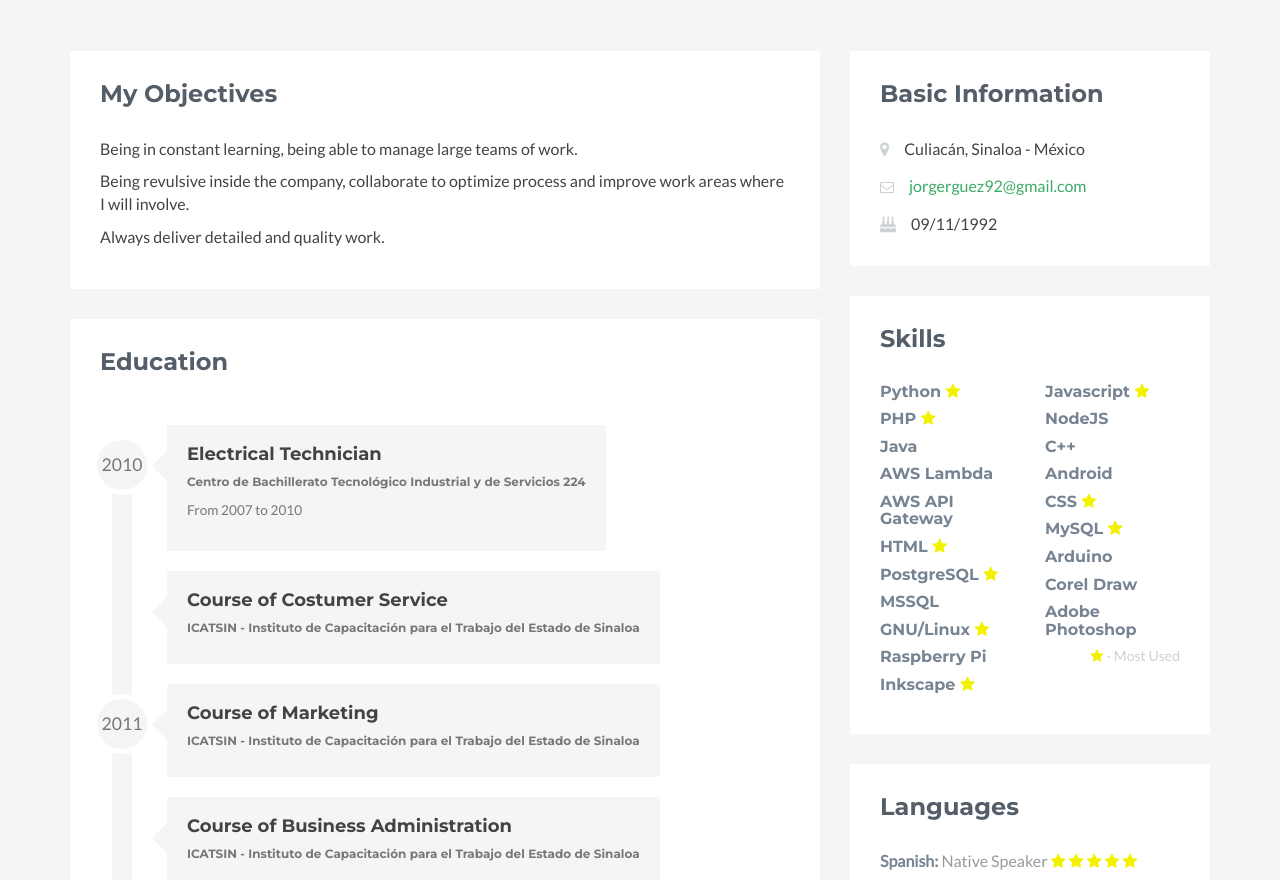
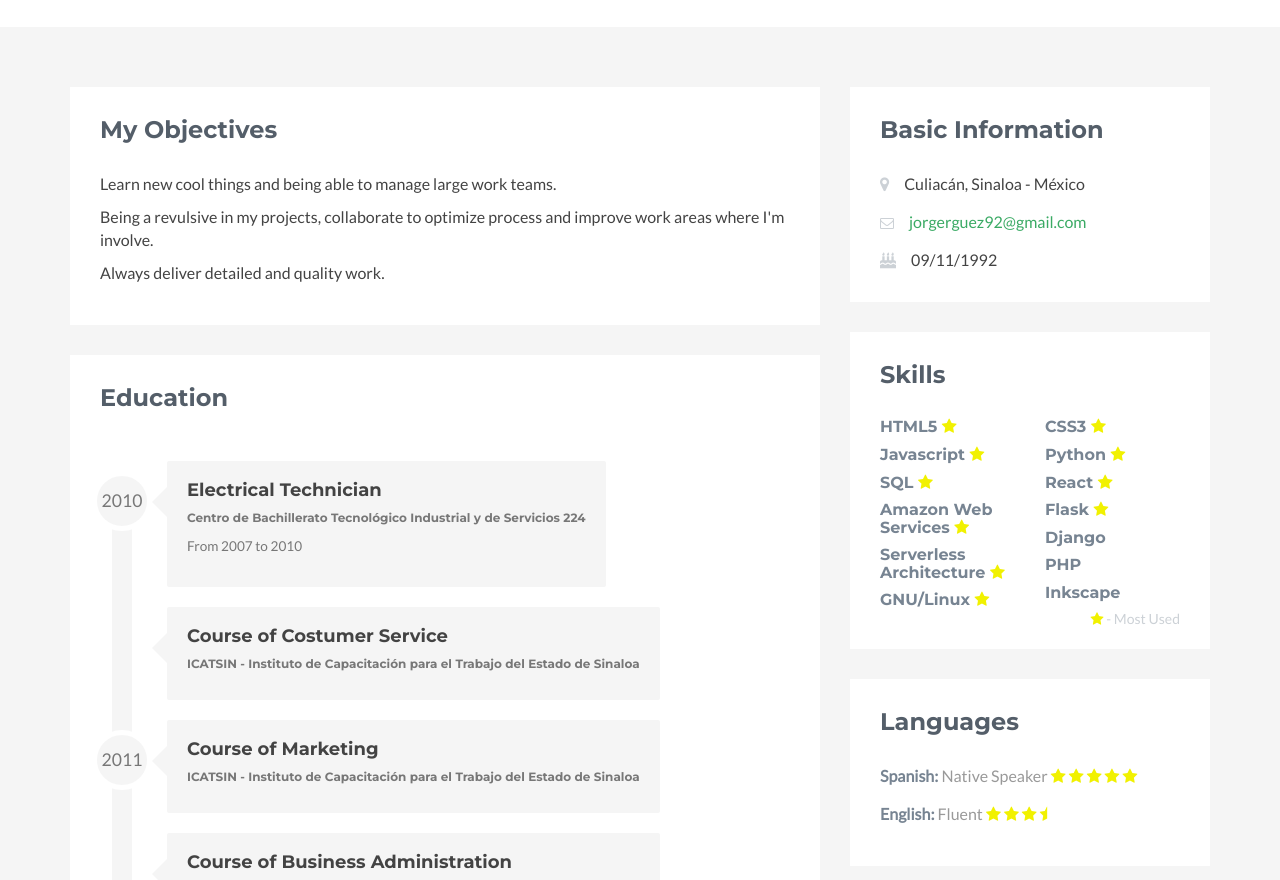
Before and after one commit to jorgerguez/jorgerguez.github.io, a plain HTML site: page index.html in a window 1280 px wide. Shown: the part 243-1123 px from the top of the page. Drawn offline with Linux system fonts and the light colour scheme.

Commit message:
MOD: skills, objectives, education

```diff
--- a/index.html
+++ b/index.html
@@ -16,6 +16,7 @@
 <body>
     <header class="header">
         <div class="container">
+            <img class="profile-image img-responsive pull-left img-circle" src="assets/images/profile.jpg" alt="Jorge Rodriguez" style="width:200px;height:200px" />
             <div class="profile-content">
                 <h1 class="name">Jorge Ernesto Rodríguez Higuera</h1>
                 <h2 class="desc">Information and Communications Technology Engineer</h2>
@@ -50,66 +51,45 @@
                                <div class="row">
                                    <div class="col-xs-6">
                                       <div class="item">
-                                        <h3 class="level-title">Python <i class="fa fa-star"></i></h3>
+                                        <h3 class="level-title">HTML5 <i class="fa fa-star"></i></h3>
                                       </div>
                                       <div class="item">
-                                        <h3 class="level-title">PHP <i class="fa fa-star"></i></h3>
+                                          <h3 class="level-title">Javascript <i class="fa fa-star"></i></h3>
                                       </div>
                                       <div class="item">
-                                        <h3 class="level-title">Java </h3>
+                                          <h3 class="level-title">SQL <i class="fa fa-star"></i></h3>
                                       </div>
                                       <div class="item">
-                                        <h3 class="level-title">AWS Lambda</h3>
+                                        <h3 class="level-title">Amazon Web Services <i class="fa fa-star"></i></h3>
                                       </div>
                                       <div class="item">
-                                        <h3 class="level-title">AWS API Gateway</h3>
-                                      </div>
-                                      <div class="item">
-                                        <h3 class="level-title">HTML <i class="fa fa-star"></i></h3>
-                                      </div>
-                                      <div class="item">
-                                        <h3 class="level-title">PostgreSQL <i class="fa fa-star"></i></h3>
-                                      </div>
-                                      <div class="item">
-                                        <h3 class="level-title">MSSQL</h3>
+                                        <h3 class="level-title">Serverless Architecture <i class="fa fa-star"></i></h3>
                                       </div>
                                       <div class="item">
                                         <h3 class="level-title">GNU/Linux <i class="fa fa-star"></i></h3>
                                       </div>
-                                      <div class="item">
-                                        <h3 class="level-title">Raspberry Pi</h3>
-                                      </div>
-                                      <div class="item">
-                                        <h3 class="level-title">Inkscape <i class="fa fa-star"></i></h3>
-                                      </div>
                                    </div>
                                    <div class="col-xs-6">
-                                       <div class="item">
-                                            <h3 class="level-title">Javascript <i class="fa fa-star"></i></h3>
+                                        <div class="item">
+                                          <h3 class="level-title">CSS3 <i class="fa fa-star"></i></h3>
                                         </div>
                                         <div class="item">
-                                            <h3 class="level-title">NodeJS</h3>
+                                          <h3 class="level-title">Python <i class="fa fa-star"></i></h3>
                                         </div>
                                         <div class="item">
-                                            <h3 class="level-title">C++</h3>
+                                            <h3 class="level-title">React <i class="fa fa-star"></i></h3>
                                         </div>
                                         <div class="item">
-                                            <h3 class="level-title">Android</h3>
+                                            <h3 class="level-title">Flask <i class="fa fa-star"></i></h3>
                                         </div>
                                         <div class="item">
-                                            <h3 class="level-title">CSS <i class="fa fa-star"></i></h3>
+                                            <h3 class="level-title">Django </i></h3>
                                         </div>
                                         <div class="item">
-                                            <h3 class="level-title">MySQL <i class="fa fa-star"></i></h3>
+                                          <h3 class="level-title">PHP </i></h3>
                                         </div>
                                         <div class="item">
-                                            <h3 class="level-title">Arduino</h3>
-                                        </div>
-                                        <div class="item">
-                                            <h3 class="level-title">Corel Draw</h3>
-                                        </div>
-                                        <div class="item">
-                                            <h3 class="level-title">Adobe Photoshop</h3>
+                                          <h3 class="level-title">Inkscape </i></h3>
                                         </div>
                                         <div class="item">
                                             <h3 class="level-title"><span class="level-label"><i class="fa fa-star"></i> - Most Used</span></h3>
@@ -131,7 +111,7 @@
                                 </li>
                                 <li class="item">
                                     <span class="title"><strong>English:</strong></span>
-                                    <span class="level">Fluent <br class="visible-sm visible-xs"/><i class="fa fa-star"></i> <i class="fa fa-star"></i> <i class="fa fa-star"></i> </span>
+                                    <span class="level">Fluent <br class="visible-sm visible-xs"/><i class="fa fa-star"></i> <i class="fa fa-star"></i> <i class="fa fa-star"></i> <i class="fa fa-star-half"></i>  </span>
                                 </li>
                             </ul>
                         </div>
@@ -143,9 +123,9 @@
                     <div class="section-inner">
                         <h2 class="heading">My Objectives</h2>
                         <div class="content">
-                            <p>Being in constant learning, being able to manage large teams of work.
-                            </p><p>Being revulsive inside the company, collaborate to optimize process and improve work areas where I will involve.
-                            </p><p>Always deliver detailed and quality work.</p>
+                            <p>Learn new cool things and being able to manage large work teams.</p>
+                            <p>Being a revulsive in my projects, collaborate to optimize process and improve work areas where I'm involve. </p>
+                            <p>Always deliver detailed and quality work.</p>
                         </div>
                     </div>
                 </section>
@@ -237,6 +217,16 @@
                                     </div>
                                   </div>
                                 </li>
+                                <li class="timeline-inverted">
+                                  <div class="timeline-badge">2017</div>
+                                  <div class="timeline-panel">
+                                    <div class="timeline-heading">
+                                      <h4 class="timeline-title">AWS Certified Developer(Course)</h4>
+                                      <h6 class="text-muted">Udemy</h6>
+                                      <p><small class="text-muted">Imparted by "A Cloud Guru"</small></p>
+                                    </div>
+                                  </div>
+                                </li>
                             </ul>
                         </div>
                     </div>
@@ -248,20 +238,20 @@
                     <h2 class="heading">Experience</h2>
                     <div class="content">
                         <h4>Techne Mobile Consulting</h4><h6 class="exp_time">August 2012-November 2013</h6>
-                        <h5>In charge of design area and front-end developer.</h5>
-                        <p>In charge of making the interface design of websites and mobile applications, layout designs, logo designs, printing designs.</p>
+                        <h5>Designer and front-end developer.</h5>
+                        <p>In charge of making the interface design of websites and mobile applications, layout designs and logo designs.</p>
                         <hr>
                         <h4>Dreamsoft Studio</h4><h6 class="exp_time">November 2013-January 2015</h6>
                         <h5>Developer and Customer Service. (Own Startup)</h5>
                         <p>Microenterprise dedicated to the development of information systems (Web Applications, Mobile Applications and Design).</p>
-                        <p>Responsible for coordinating the team, the area of design, web application development (Front-end, Back-end), development of
-                            mobile applications (Android, iOS).</p>
+                        <p>Responsible of the comunication with clients and web application developer (Front-end, Back-end).</p>
                         <hr>
                         <h4>SILVER-SOFT Desarrollo, Tecnología y Aplicaciones</h4><h6 class="exp_time">January 2015-February 2016</h6>
                         <h5>Developer and Team Lead</h5>
                         <p>Research Project supported by the Program: "Programa de Estímulos a la Innovación ( PEI )" from CONACYT</p>
                         <p>“Detección oportuna de enfermedades en el ganado bovino y toma de decisiones en tiempo real para el Incremento de la productividad y competitividad del Sector Agropecuario en México”</p>
-                        <p>Software development lead, and Project lead of the application of the CMMI for Development level 2</p>
+                        <p>Software developer and Project lead for the application of the CMMI for Development level 2</p>
+                        <button type="button" class="btn btn-secondary" onclick="window.open('http://www.conacyt.gob.mx/index.php/sni/fichas/fichas-publicas-2015/11758-ficha-publica-222763-1/file')">Link</button>
                         <hr>
                         <h4>Pegasus Control</h4><h6 class="exp_time">April 2016-Present</h6>
                         <h5>Fullstack Developer</h5>
```
Also changed, not shown: assets/images/profile.jpg (added).
